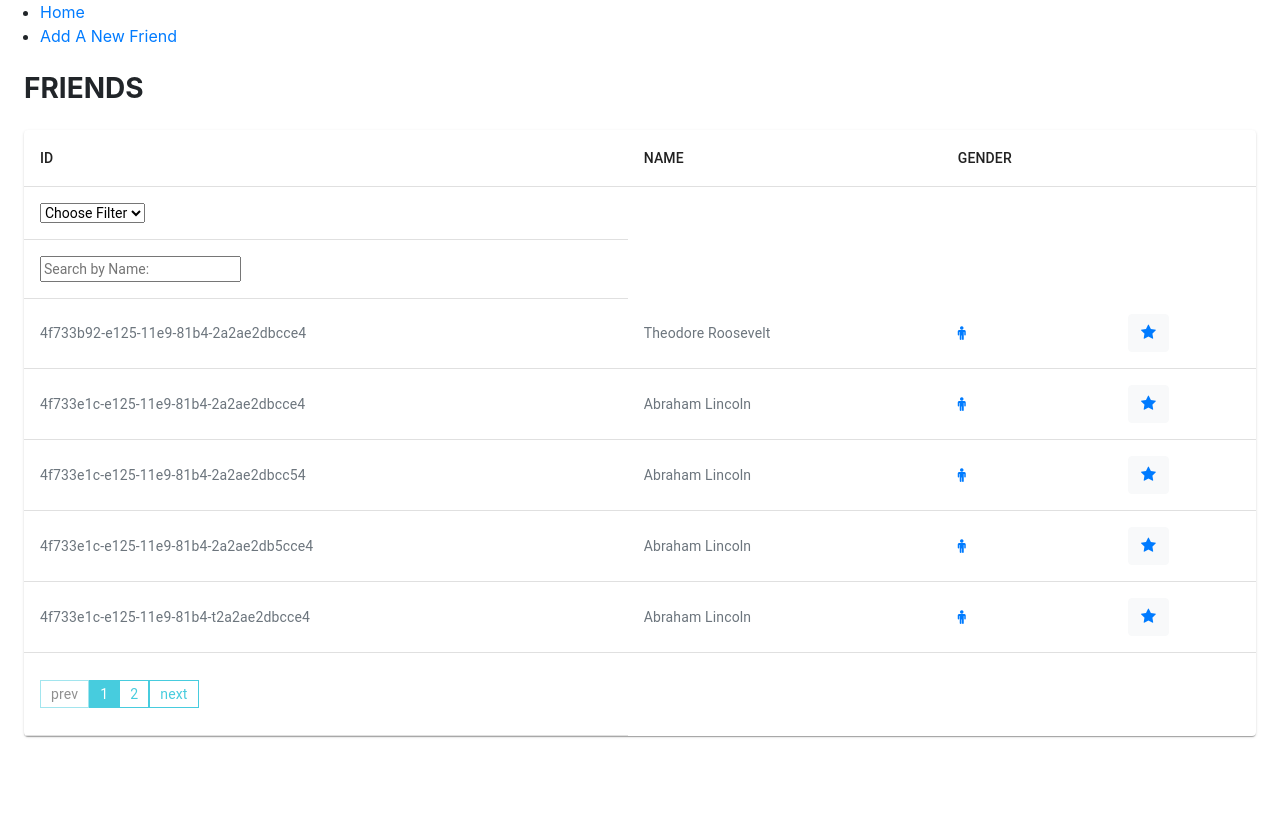
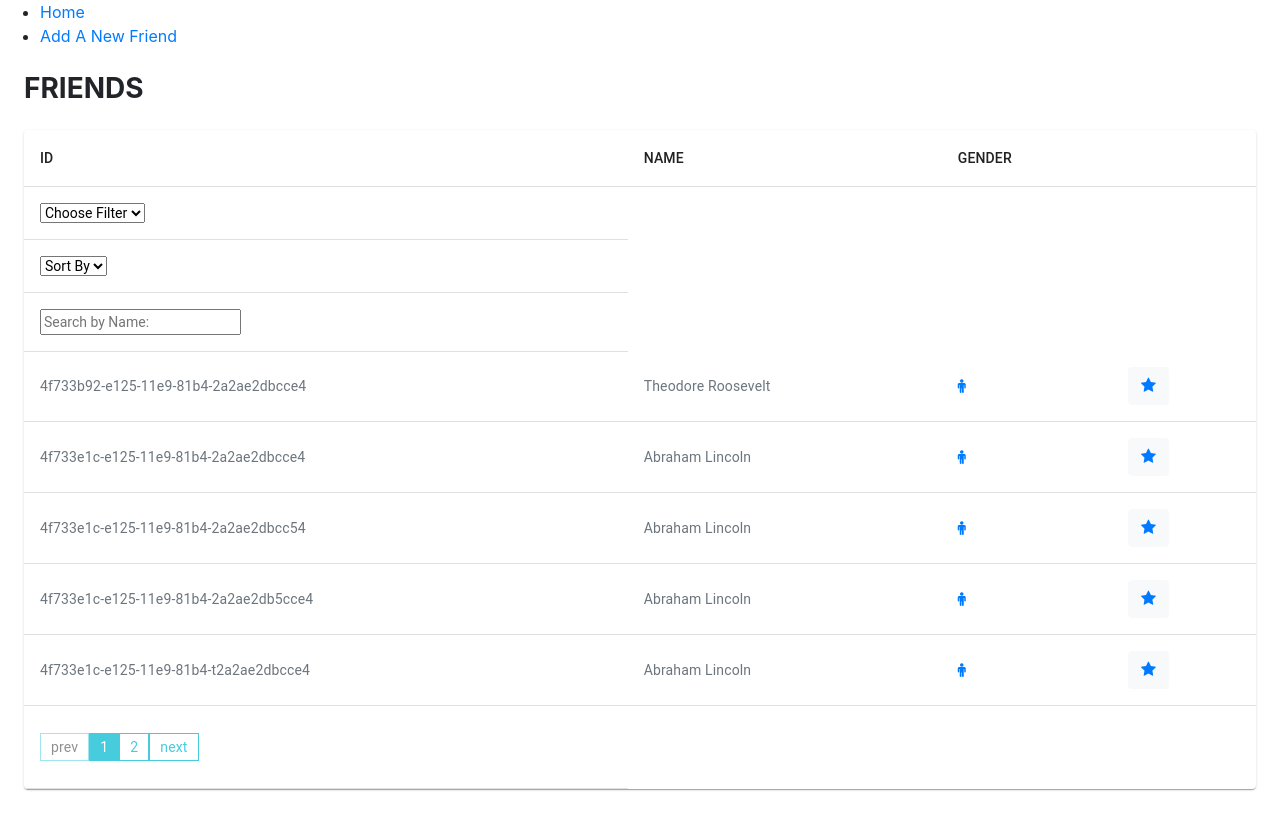
Before and after one commit to heshamelmasry77/front-end-HeavenHR, a React (Create React App) app: page / in a window 1280 px wide. Built offline with nearby package versions, Linux system fonts and the light colour scheme; data requests are answered from the project's data file.

Commit message:
handle sorting using lodash

```diff
--- a/package.json
+++ b/package.json
@@ -9,6 +9,7 @@
     "connected-react-router": "^6.7.0",
     "history": "^4.10.1",
     "json-server": "^0.15.1",
+    "lodash": "^4.17.15",
     "node-sass": "^4.13.1",
     "prop-types": "^15.7.2",
     "react": "^16.9.0",
--- a/src/components/TableBody.js
+++ b/src/components/TableBody.js
@@ -3,6 +3,7 @@ import classnames from 'classnames';
 import * as PropTypes from 'prop-types';
 import ReactPaginate from 'react-paginate';
 import './Pagination.scss'
+import _ from 'lodash';
 
 import TableRow from "@material-ui/core/TableRow";
 import TableCell from "@material-ui/core/TableCell";
@@ -129,7 +130,17 @@ class FriendsTableBody extends Component {
     })
 
   };
-
+  handleSorting(e){
+    console.log(e.target.value)
+    const friendsSortedArray = _.sortBy(this.props.friends, o => o[e.target.value]);
+    const slice = friendsSortedArray.slice(this.state.offset, this.state.offset + this.state.perPage)
+    this.setState({
+      pageCount: Math.ceil(friendsSortedArray.length / this.state.perPage),
+      sliceData: slice,
+    }, () => {
+      // console.log(this.state)
+    })
+  }
   render() {
     let friends = this.state.sliceData;
     return (
@@ -145,6 +156,20 @@ class FriendsTableBody extends Component {
                 <option value="male">Male</option>
                 <option value="female">Female</option>
                 <option value="stared">Stared</option>
+              </select>
+            </div>
+          </TableCell>
+        </TableRow>
+        <TableRow>
+          <TableCell>
+            <div>
+              <select onChange={this.handleSorting.bind(this)}>
+                <option
+                  value="Sort By"
+                >Sort By
+                </option>
+                <option value="id">ID</option>
+                <option value="name">Name</option>
               </select>
             </div>
           </TableCell>
```
Also changed, not shown: 1 other file (tests, documents, lock files or other folders).
